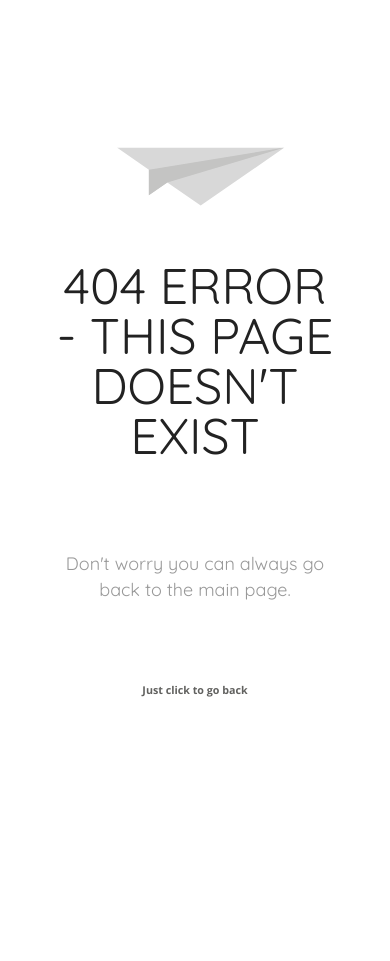
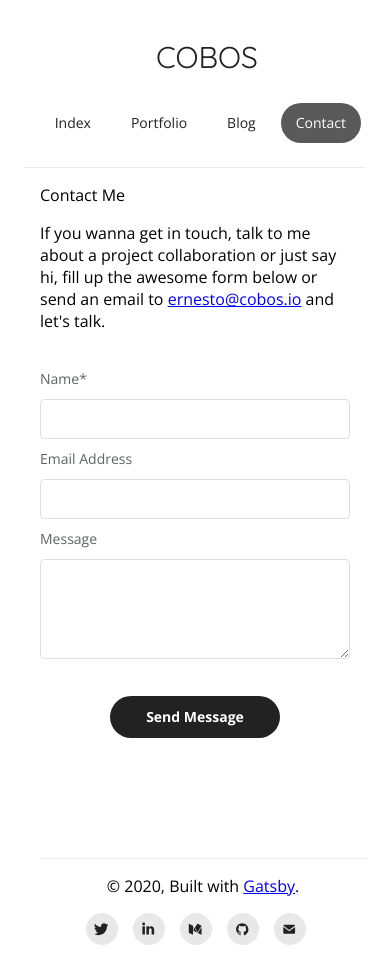
Before and after one commit to ErnestoCobos/c0305.github.io, a Gatsby site: page /contact in a window 390 px wide. Before the commit this address had no page. Before the commit the page ends 860 px from the top, so only its background shows below. Built offline with nearby package versions, Linux system fonts and the light colour scheme; Gatsby itself is replaced by a stand-in of ours.

Commit message:
Finished the following parts:  * Mobile style  * Card coponent modifications  * Added the contact.js page  * removed page-2  * Made some improvements to the index page
Signed-off-by: Ernesto Cobos <ernesto@cobos.io>

```diff
--- a/src/components/button.js
+++ b/src/components/button.js
@@ -1,4 +1,4 @@
-import { Link } from "gatsby"
+import {Link} from "gatsby"
 import React from "react"
 
 import "../sass/_button.scss"
@@ -73,7 +73,15 @@ const Button = (props) => {
       return SocialLink(props)
     default:
       // TODO: Add normal button
-      return
+      return (
+          <div className="button">
+            <div className="button-container">
+              <button type={props.type} className="button-module">
+                {props.children}
+              </button>
+            </div>
+          </div>
+      )
   }
 }
 
--- a/src/components/header.js
+++ b/src/components/header.js
@@ -1,24 +1,13 @@
-import { Link } from "gatsby"
+import {Link} from "gatsby"
 import React from "react"
 
 import "../sass/_global.scss"
-import constants from "../constants"
-import { createButton } from "../helpers"
+import C from "../constants"
+import Button from "./button";
 
 
-const Header = ({ path }) => {
+const Header = ({path}) => {
 
-  const links = []
-
-  for (const [index, element] of constants.linksData.entries()) {
-    let button
-    if (element.link.includes(path)) {
-      button = createButton(element, index, "button-module--active")
-    } else {
-      button = createButton(element, index)
-    }
-    links.push(button)
-  }
   return (
       <header>
         <div className="header">
@@ -29,7 +18,25 @@ const Header = ({ path }) => {
             </Link>
           </div>
           <div className="nav">
-          {links}
+            {C.linksData.map(({name, link}, index) => {
+              if (link.includes(path)) {
+                console.log(path)
+                return (
+                    <li key={index}>
+                      <Button isType="link" className="button-module--active" to={link}>
+                        {name}
+                      </Button>
+                    </li>
+                )
+              }
+              return (
+                  <li key={index}>
+                    <Button isType="link" to={link}>
+                      {name}
+                    </Button>
+                  </li>
+              )
+            })}
           </div>
         </div>
       </header>
--- a/src/components/layout.js
+++ b/src/components/layout.js
@@ -9,22 +9,15 @@ import React from "react"
 import PropTypes from "prop-types"
 
 import Header from "./header"
-import constants from "../constants"
-import { createButton } from "../helpers"
+import C from "../constants"
+import Button from "./button";
 
 
-const Layout = ({ children, path }) => {
-
-  let socialLinks
-  socialLinks = []
-  for (const [index, element] of constants.socialData.entries()) {
-    socialLinks.push(createButton(element, index))
-  }
-
+const Layout = (props) => {
     return (
         <div className="page-container">
-      <Header path={path}/>
-      <main>{children}</main>
+            <Header path={props.path}/>
+            <main>{props.children}</main>
             <footer className="footer">
                 <div className="footer__items">
                     <div className="footer__copyright">
@@ -36,7 +29,13 @@ const Layout = ({ children, path }) => {
                     <div className="footer__social">
                         <div className="social text-center">
                             <ul>
-                {socialLinks}
+                                {C.socialData.map(({icon, name, link}, index) => {
+                                    return (
+                                        <li key={`${index}-${icon}`}>
+                                            <Button isType="social" socialIcon={icon} to={link}/>
+                                        </li>
+                                    )
+                                })}
                             </ul>
                         </div>
                     </div>
--- /dev/null
+++ b/src/pages/contact.js
@@ -0,0 +1,86 @@
+import React from "react"
+import Layout from "../components/layout"
+import Button from "../components/button";
+
+const ContactPage = () => {
+    const [name, setName] = React.useState("");
+    const [email, setEmail] = React.useState("");
+    const [message, setMessage] = React.useState("");
+    const endMessage = React.useRef()
+    const handleSubmit = (event) => {
+        event.preventDefault()
+
+        endMessage.current.classList.remove("hide")
+    }
+    return (
+        <>
+            <Layout path="contact">
+                <div className="title">
+                    Contact Me
+                </div>
+                <div className="is-ful-height">
+                    <div className="is-flex is-flex--col full-width form-container ">
+                        <form className="form" onSubmit={handleSubmit}>
+                            <div className="sub-title">
+                                <p>If you wanna get in touch, talk to me about a project collaboration or just say hi,
+                                    fill up the awesome form below or send an email to <a
+                                        href="mailto:ernesto@cobos.io"> ernesto@cobos.io</a> and let's talk.</p>
+                            </div>
+                            <div className="top-space is-relative">
+                                <div ref={endMessage} className="hide onSubmit">
+                                    <h1>
+                                        Thank you for your message. it has been sent
+                                    </h1>
+                                </div>
+                                <div>
+                                    <div>
+                                        <label htmlFor="name">Name*</label>
+                                    </div>
+                                    <div>
+                                        <input
+                                            type="text"
+                                            id="name"
+                                            value={name}
+                                            onChange={(e) => setName(e.target.value)}
+                                        />
+                                    </div>
+                                </div>
+                                <div>
+                                    <div>
+                                        <label htmlFor="email">Email Address</label>
+                                    </div>
+                                    <div>
+                                        <input
+                                            type="text"
+                                            id="email"
+                                            value={email}
+                                            onChange={(e) => setEmail(e.target.value)}
+                                        />
+                                    </div>
+                                </div>
+                                <div>
+                                    <div>
+                                        <label htmlFor="message">Message</label>
+                                    </div>
+                                    <div>
+                            <textarea
+                                id="message"
+                                rows="8"
+                                value={message}
+                                onChange={(e) => setMessage(e.target.value)}
+                            />
+                                    </div>
+                                </div>
+                                <Button type="submit">
+                                    Send Message
+                                </Button>
+                            </div>
+                        </form>
+                    </div>
+                </div>
+            </Layout>
+        </>
+    )
+}
+
+export default ContactPage
--- a/src/pages/page-2.js
+++ /dev/null
@@ -1,16 +0,0 @@
-import React from "react"
-import { Link } from "gatsby"
-
-import Layout from "../components/layout"
-import SEO from "../components/seo"
-
-const SecondPage = () => (
-  <Layout>
-    <SEO title="Page two" />
-    <h1>Hi from the second page</h1>
-    <p>Welcome to page 2</p>
-    <Link to="/">Go back to the homepage</Link>
-  </Layout>
-)
-
-export default SecondPage
--- a/src/sass/_global.scss
+++ b/src/sass/_global.scss
@@ -4,6 +4,34 @@
 
 body {
     font-family: 'Open Sans', sans-serif !important;
+    @include mq("phablet", "max") {
+        .header {
+            flex-flow: column;
+            margin: 1rem 1rem;
+
+            &__title {
+                text-align: center;
+            }
+
+            .nav {
+            }
+        }
+        .footer {
+            &__items {
+                flex-flow: column;
+                text-align: center;
+            }
+
+            &__social {
+                margin: 1rem auto;
+            }
+        }
+        .form {
+            width: 100%;
+            margin: 0 auto;
+        }
+    }
+;
 }
 
 .page-container {
@@ -60,6 +88,17 @@ main {
         position: relative;
     }
 
+    &-flex {
+        display: flex;
+
+        &--col {
+            flex-direction: column;
+        }
+    }
+
+    &-ful-height {
+        height: 100%;
+    }
 
     &-vertical {
         &-center {
@@ -120,6 +159,7 @@ main {
     margin-bottom: 2rem;
     grid-area: header;
 
+
     &__title {
         font-family: 'Quicksand', sans-serif;
         color: #222222 !important;
@@ -143,7 +183,6 @@ main {
     .nav {
         display: flex;
         margin-left: auto;
-
         .static-item {
             padding: 20px;
             cursor: pointer;
@@ -155,6 +194,10 @@ main {
 
         .grow {
             flex-grow: 1;
+        }
+
+        li {
+            list-style-type: none;
         }
 
         .button-module {
@@ -236,3 +279,77 @@ main {
         }
     }
 }
+
+.form {
+
+    .onSubmit {
+        position: absolute;
+        height: 100%;
+        width: 100%;
+        background-color: rgba(255, 255, 255, 0.88);
+
+        h1 {
+            margin: 25% 0;
+            text-align: center;
+            color: #222222;
+        }
+    }
+
+    .button {
+        margin-top: 2rem;
+    }
+
+    width: 50%;
+    margin: 0 auto;
+
+    input, textarea {
+        -webkit-appearance: none;
+        background-color: #fff;
+        background-image: none;
+        border-radius: 4px;
+        border: 1px solid #dcdfe6;
+        box-sizing: border-box;
+        color: #606266;
+        display: inline-block;
+        font-size: inherit;
+        height: 40px;
+        line-height: 40px;
+        outline: none;
+        padding: 0 15px;
+        transition: border-color .2s cubic-bezier(.645, .045, .355, 1);
+        width: 100%;
+
+        &:focus {
+            outline: none;
+            border-color: #409eff;
+        }
+    }
+
+    textarea {
+        height: 100px;
+    }
+
+    label {
+        text-align: right;
+        vertical-align: middle;
+        float: left;
+        font-size: 14px;
+        color: #606266;
+        line-height: 40px;
+        padding: 0 12px 0 0;
+        box-sizing: border-box;
+    }
+
+    &-container {
+        display: flex;
+        justify-content: center;
+    }
+
+    .top-space {
+        margin-top: 1.7rem;
+    }
+}
+
+.hide {
+    display: none;
+}
--- a/src/sass/_titleAndSub.scss
+++ b/src/sass/_titleAndSub.scss
@@ -23,3 +23,7 @@
   text-align: center;
   text-transform: none;
 }
+
+.padding-text {
+  padding: 0 14rem;
+}
```
Also changed, not shown: src/components/cards-container.js (+18 -6 lines), src/helpers.js (+8 -8 lines), src/pages/index.js (+21 -18 lines), src/pages/portfolio.js (+22 -1 lines), src/sass/_cards-container.scss (+32 -17 lines), static/react-redux-router-app.png (added). Lines whose indentation alone changed are shown as unchanged.
